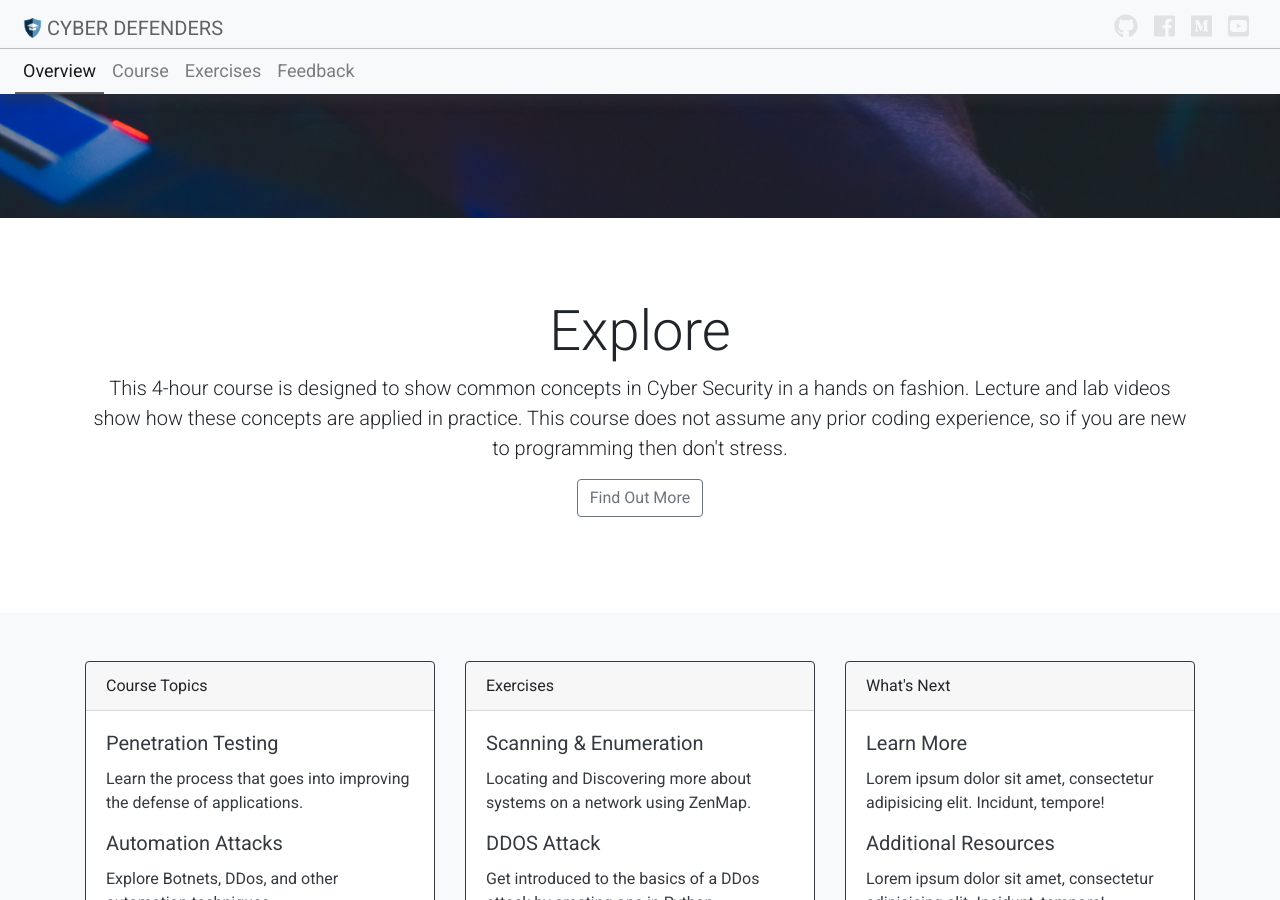
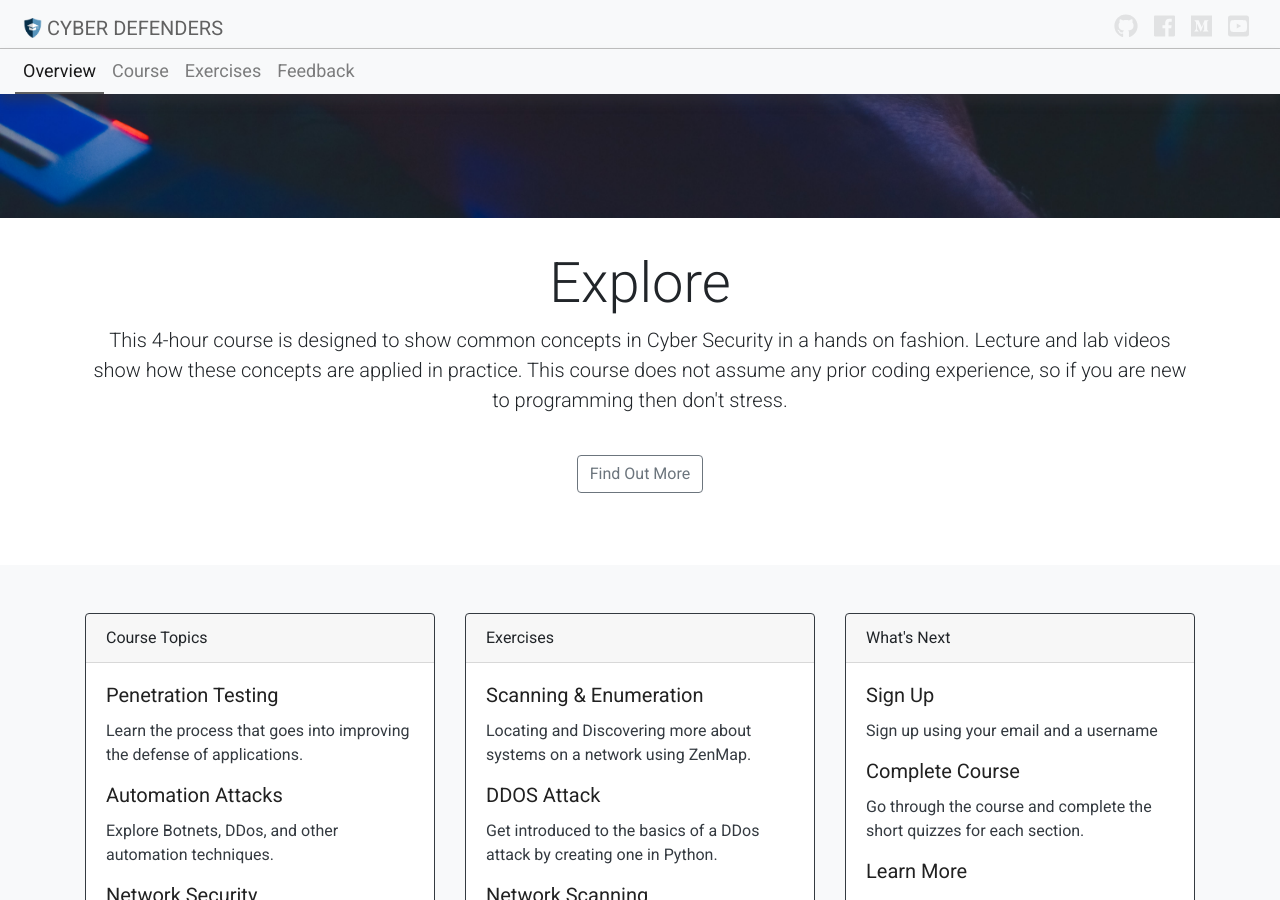
Before and after one commit to cyberdefenders/cyber-defenders-course, a Jekyll site: the page built from index.html, in a window 1280 px wide and 900 px high, scrolled down 416 px. Built offline with Jekyll 4.4.1, drawn with Linux system fonts in a browser that asks for light colours; nearby versions of some CDN libraries; some of the changed text lies outside the part shown.

Commit message:
Closes #27, #18. Fixed card spacing and changed card text to links.

```diff
--- a/assets/css/main.css
+++ b/assets/css/main.css
@@ -137,3 +137,13 @@
   margin-bottom: .5rem;
   font-weight: 300;
 }
+
+.card a {
+  text-decoration: none;
+  color: #212121;
+}
+
+.card a:hover {
+  text-decoration: none;
+  color: #212121;
+}
--- a/index.html
+++ b/index.html
@@ -9,12 +9,12 @@
 <section id="explore-head-section">
   <div class="container">
     <div class="row">
-      <div class="col text-center">
-        <div class="py-5">
+      <div class="col-12 text-center">
           <h1 class="display-4">Explore</h1>
           <p class="lead">This 4-hour course is designed to show common concepts in Cyber Security in a hands on fashion. Lecture and lab videos show how these concepts are applied in practice. This course does not assume any prior coding experience, so if you are new to programming then don't stress.</p>
+      </div>
+      <div class="col-12 text-center py-4">
           <a href="#" class="btn btn-outline-secondary">Find Out More</a>
-        </div>
       </div>
     </div>
   </div>
@@ -29,40 +29,40 @@
         <div class="card border-dark">
           <div class="card-header">Course Topics</div>
           <div class="card-body text-dark">
-            <h5 class="card-title">Penetration Testing</h3>
+            <h5 class="card-title"><a href="">Penetration Testing</a></h3>
             <p class="card-text">Learn the process that goes into improving the defense of applications.</p>
-            <h5 class="card-title">Automation Attacks</h3>
+            <h5 class="card-title"><a href="">Automation Attacks</a></h3>
             <p class="card-text">Explore Botnets, DDos, and other automation techniques.</p>
-            <h5 class="card-title">Network Security</h3>
+            <h5 class="card-title"><a href="">Network Security</a></h3>
             <p class="card-text">Gain basic understanding of networking and network security vulnerabilities.</p>
-            <h5 class="card-title">Advanced Topics</h3>
+            <h5 class="card-title"><a href="">Advanced Topics</a></h3>
             <p class="card-text">Malware Analysis, Cryptography, Blockchains and much more.</p>
           </div>
         </div>
       </div>
-      <div class="col-12 col-md-4">
+      <div class="col-12 py-3 py-md-0 col-md-4">
         <div class="card border-dark">
           <div class="card-header">Exercises</div>
           <div class="card-body text-dark">
-            <h5 class="card-title">Scanning & Enumeration</h3>
+            <h5 class="card-title"><a href="">Scanning & Enumeration</a></h3>
             <p class="card-text">Locating and Discovering more about systems on a network using ZenMap.</p>
-            <h5 class="card-title">DDOS Attack</h3>
+            <h5 class="card-title"><a href="">DDOS Attack</a></h3>
             <p class="card-text">Get introduced to the basics of a DDos attack by creating one in Python.</p>
-            <h5 class="card-title">Network Scanning</h3>
+            <h5 class="card-title"><a href="">Network Scanning</a></h3>
             <p class="card-text">Demonstration of how website can be attacked with tools like WireShark.</p>
           </div>
         </div>
       </div>
-      <div class="col-12 col-md-4">
+      <div class="col-12 py-1 py-md-0 col-md-4">
         <div class="card border-dark">
           <div class="card-header">What's Next</div>
           <div class="card-body text-dark">
-            <h5 class="card-title">Learn More</h3>
-            <p class="card-text">Lorem ipsum dolor sit amet, consectetur adipisicing elit. Incidunt, tempore!</p>
-            <h5 class="card-title">Additional Resources</h3>
-            <p class="card-text">Lorem ipsum dolor sit amet, consectetur adipisicing elit. Incidunt, tempore!</p>
-            <h5 class="card-title">Learn More</h3>
-            <p class="card-text">Lorem ipsum dolor sit amet, consectetur adipisicing elit. Incidunt, tempore!</p>
+            <h5 class="card-title"><a href="">Sign Up</a></h3>
+            <p class="card-text">Sign up using your email and a username</p>
+            <h5 class="card-title"><a href="">Complete Course</a></h3>
+            <p class="card-text">Go through the course and complete the short quizzes for each section.</p>
+            <h5 class="card-title"><a href="">Learn More</a></h3>
+            <p class="card-text">Use the Advanced Topics and Additional Resources to expand your knowledge.</p>
           </div>
         </div>
       </div>
@@ -79,13 +79,13 @@
     <h1 class="display-4">Ready to start learning about Cyber Security?</h1>
     <p class="lead">This course is designed to introduce concepts of Cyber Security through hands on learning. Exercises allow you to apply knowledge from each section. If you have any questions then feel free to reach out to us.</p>
     <div class="row">
-      <div class="col-md-4">
+      <div class="col-md-4 py-1 py-md-0">
         <a href="{{ site.baseurl }}/getting-started/" class="btn btn-outline-dark btn-md btn-block">Start Security Course</a>
       </div>
-      <div class="col-md-4">
+      <div class="col-md-4 py-1 py-md-0">
         <a href="{{ site.baseurl }}/getting-started/" class="btn btn-outline-secondary btn-md btn-block">View Pre-Requisites</a>
       </div>
-      <div class="col-md-4">
+      <div class="col-md-4 py-1 py-md-0">
         <a href="{{ site.baseurl }}/feedback/" class="btn btn-outline-secondary btn-md btn-block">Contact Us</a>
       </div>
     </div>
```
Also changed, not shown: 2 other files.
